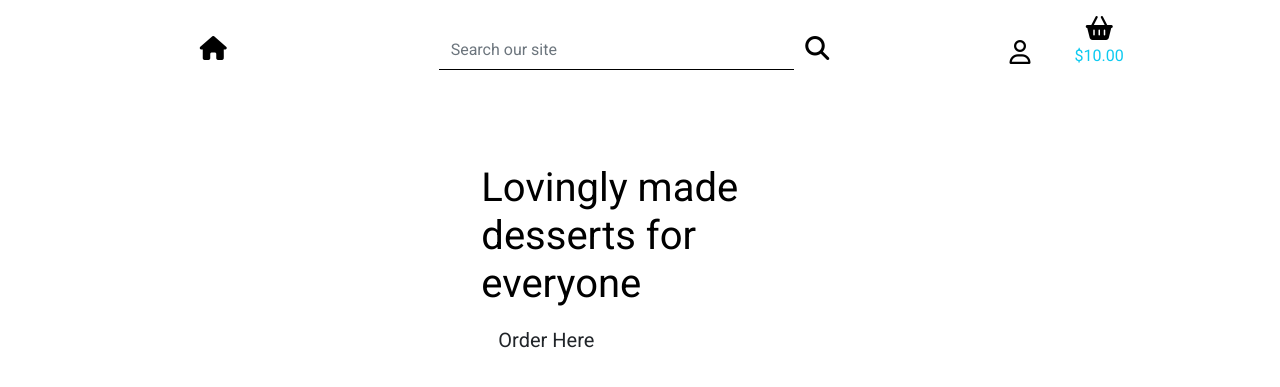
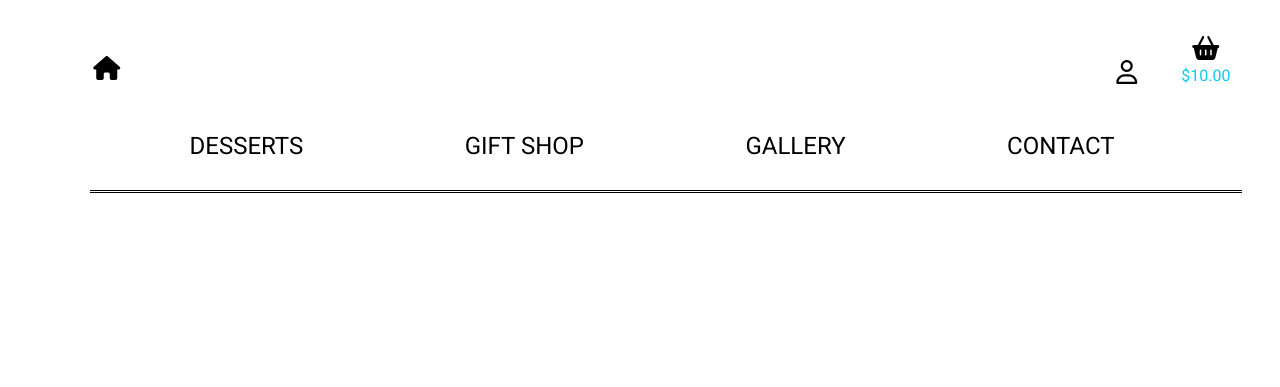
Before and after one commit to haleanana/birdies_bakehouse, a Django app: template home/templates/home/index.html in a window 1280 px wide. Shown: the top 387 px of the page. Run offline with Django 3.2, Linux system fonts and the light colour scheme; a user stored in the database is signed in; the template is opened without the code that fills it: most values are stand-ins (such as "Sample title", 1, 10 or a date in 2020); some libraries are stand-ins or nearby versions.

Commit message:
Navbar completed

```diff
--- a/home/templates/home/index.html
+++ b/home/templates/home/index.html
@@ -11,7 +11,7 @@
 
 {% block content %}
 
-<div class="container h-100">
+<!-- <div class="container h-100">
     <div class="row h-100">
         <div class="col-4">
         </div>
@@ -30,6 +30,6 @@
         <div class="col-4">
         </div>
     </div>
-</div>
+</div> -->
 
 {% endblock %}
--- a/static/css/base.css
+++ b/static/css/base.css
@@ -11,10 +11,41 @@ body{
     color: #000000 !important;
 }
 
-i {
+i , .nav-font{
     font-size: 1.5rem;
 }
 
+.icon-space-between {
+    justify-content: space-between;
+}
+
+.nav-border {
+    margin: 0 50px 0 90px;
+    border-bottom: double;
+    padding-top: 10px;
+    width: 90%;
+    color: #000000;
+}
+
+/*Bootstrap overrides*/
+
+.navbar-nav{
+    width: 100%;
+    justify-content: space-evenly;
+}
+
+.dropdown-toggle::after{
+    content:none;
+}
+
+.fixed-top{
+    padding-top: 20px;
+}
+
+/* paddings
+.list-padding {
+    padding: 0px 40px 0px 40px;
+} */
 
 /*Custom search*/
 input[type="text"],
@@ -31,6 +62,10 @@ input[type="text"]:focus,
 select.form-control:focus {
   -webkit-box-shadow: none;
   box-shadow: none;
+}
+
+input[type="text"]::placeholder{
+    text-align: center;
 }
 
 /* from Bulma */
--- a/templates/base.html
+++ b/templates/base.html
@@ -36,16 +36,16 @@
     </head>
     <body>
         <header class="container-fluid fixed-top">
-            <div class="row pt-lg-2 d-none d-lg-flex">
-                <div class="col-12 col-lg-4 my-auto py-1 py-lg-0 text-center">
+            <div class="row icon-space-between pt-lg-2 d-none d-lg-flex">
+                <div class="col-12 col-lg-2 my-auto py-1 py-lg-0 text-center">
                     <a href="{% url 'home'%}" class="nav-link">
                         <i class="fas fa-home"></i>
                     </a>
                 </div>
-                <div class="col-12 col-lg-4 my-auto py-1 py-lg-0">
+                <!-- <div class="col-12 col-lg-4 my-auto py-1 py-lg-0">
                     <form method="GET" action="">
                         <div class="input-group w-100">
-                            <input class="form-control" type="text" name="q" placeholder="Search our site">
+                            <input class="form-control" type="text" name="q" placeholder="Search for something delicious here">
                             <div class="input-group-append">
                                 <button class="unstyled-btn form-control" type="submit">
                                     <span class="icon">
@@ -55,8 +55,8 @@
                             </div>
                         </div>
                     </form>
-                </div>
-                 <div class="col-12 col-lg-4 my-auto py-1 py-lg-0">
+                </div> -->
+                 <div class="col-12 col-lg-2 my-auto py-1 py-lg-0">
                      <ul class="list-inline list-unstyled text-center text-right">
                         <li class="list-inline-item dropdown">
                             <a class="text-black nav-link" href="#" id="user-options" data-bs-toggle="dropdown" aria-haspopup="true" aria-expanded="false">
@@ -92,6 +92,16 @@
                      </ul>
                 </div>
             </div>
+            <div class="row bg-white">
+                <nav class="navbar navbar-expand-lg navbar-light w-100">
+                    <button class="navbar-toggler" type="button" data-bs-toggle="collapse" data-bs-target="#nav" aria-controls="nav" aria-expanded="false" aria-label="Toggle navigation">
+                        <span class="navbar-toggler-icon"></span>
+                    </button>
+                    {% include 'includes/mobile-header.html' %}
+                    {% include 'includes/nav.html' %}
+                </nav>
+                 <div class="row nav-border"></div>
+            </div>
         </header>
 
         {% if messages %}
--- /dev/null
+++ b/templates/includes/mobile-header.html
@@ -0,0 +1,52 @@
+<li class="list-inline-item">
+    <a class="text-black nav-link d-block d-lg-none" href="#" id="mobile-search" data-bs-toggle="dropdown" aria-haspopup="true" aria-expanded="false">
+        <div class="text-center">
+            <div><i class="fas fa-search fa-lg"></i></div>
+        </div>
+    </a>
+    <div class="dropdown-menu border-0 w-100 p-3 rounded-0 my-0" aria-labelledby="mobile-search">
+        <form class="form" method="GET" action="">
+            <div class="input-group w-100">
+                <input class="form-control border border-black rounded-0" type="text" name="q" placeholder="Search our site">
+                <div class="input-group-append">
+                    <button class="form-control form-control btn btn-black border border-black rounded-0" type="submit">
+                        <span class="icon">
+                            <i class="fas fa-search"></i>
+                        </span>
+                    </button>
+                </div>
+            </div>
+        </form>
+    </div>
+</li>
+<li class="list-inline-item dropdown">
+    <a class="text-black nav-link d-block d-lg-none" href="#" id="user-options" data-toggle="dropdown" aria-haspopup="true" aria-expanded="false">
+        <div class="text-center">
+            <div><i class="fas fa-user fa-lg"></i></div>
+        </div>
+    </a>
+    <div class="dropdown-menu border-0" aria-labelledby="user-options">
+        {% if request.user.is_authenticated %}
+            {% if request.user.is_superuser %}
+                <a href="{% url 'account_logout' %}" class="dropdown-item">Product Management</a>
+            {% endif %}
+            <a href="" class="dropdown-item">My Profile</a>
+            <a href="{% url 'account_logout' %}" class="dropdown-item">Logout</a>
+        {% else %}
+            <a href="{% url 'account_signup' %}" class="dropdown-item">Register</a>
+            <a href="{% url 'account_login' %}" class="dropdown-item">Login</a>
+        {% endif %}
+    </div>
+</li>
+<li class="list-inline-item">
+    <a class="{% if grand_total %}text-primary font-weight-bold{% else %}text-black{% endif %} nav-link d-block d-lg-none" href="">
+        <div class="text-center">
+            <div><i class="fas fa-shopping-bag fa-lg"></i></div>
+            <p class="my-0">
+                {% if grand_total %}
+                    ${{ grand_total|floatformat:2 }}
+                {% endif %}
+            </p>
+        </div>
+    </a>
+</li>
--- /dev/null
+++ b/templates/includes/nav.html
@@ -0,0 +1,38 @@
+<div class="collapse navbar-collapse" id="nav">
+    <ul class="navbar-nav">
+        <li class="nav-item dropdown">
+            <a class="nav-link dropdown-toggle text-black text-uppercase nav-font" href="#" id="navbarDropdownMenuLink" role="button" data-bs-toggle="dropdown" aria-expanded="false">
+            Desserts
+            </a>
+            <div class="dropdown-menu border-0" aria-labelledby="desserts">
+                <a href="" class="dropdown-item">By Price</a>
+                <a href="" class="dropdown-item ">By Category</a>
+                <a href="" class="dropdown-item">All Products</a>
+            </div>
+        </li>
+
+        <li class="nav-item dropdown">
+            <a class="nav-link dropdown-toggle text-black text-uppercase nav-font" href="#" id="navbarDropdownMenuLink" role="button" data-bs-toggle="dropdown" aria-expanded="false">
+            Gift Shop
+            </a>
+            <div class="dropdown-menu border-0" aria-labelledby="gift-shop">
+                <a href="" class="dropdown-item">Weddings</a>
+                <a href="" class="dropdown-item">Birthdays</a>
+                <a href="" class="dropdown-item">Graduation</a>
+                <a href="" class="dropdown-item">All Gifts</a>
+            </div>
+        </li>
+
+        <li class="nav-item">
+            <a class="nav-link text-black text-uppercase nav-font" href="#" id="gallery">
+                Gallery
+            </a>
+        </li>
+
+        <li class="nav-item">
+            <a class="nav-link text-black text-uppercase nav-font" href="#" id="contact">
+               Contact
+            </a>
+        </li>
+    </ul>
+</div>
```
